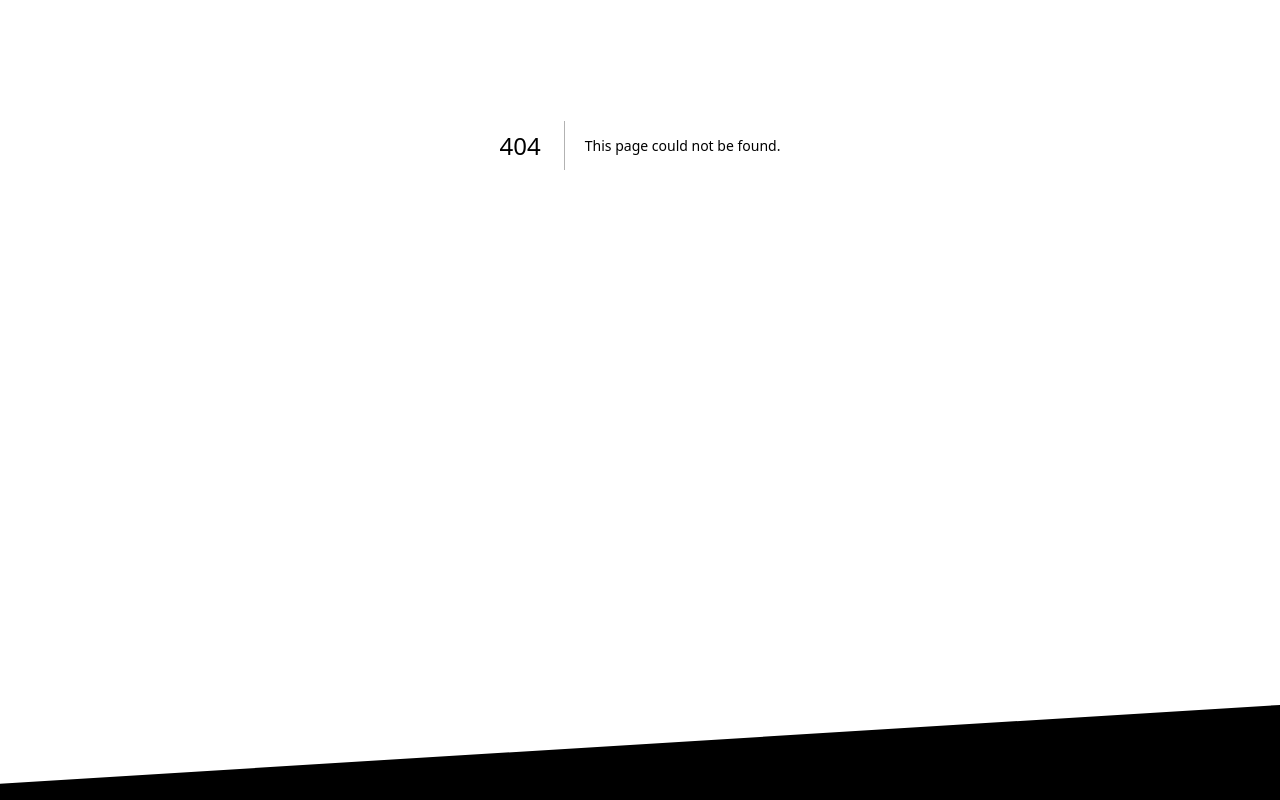
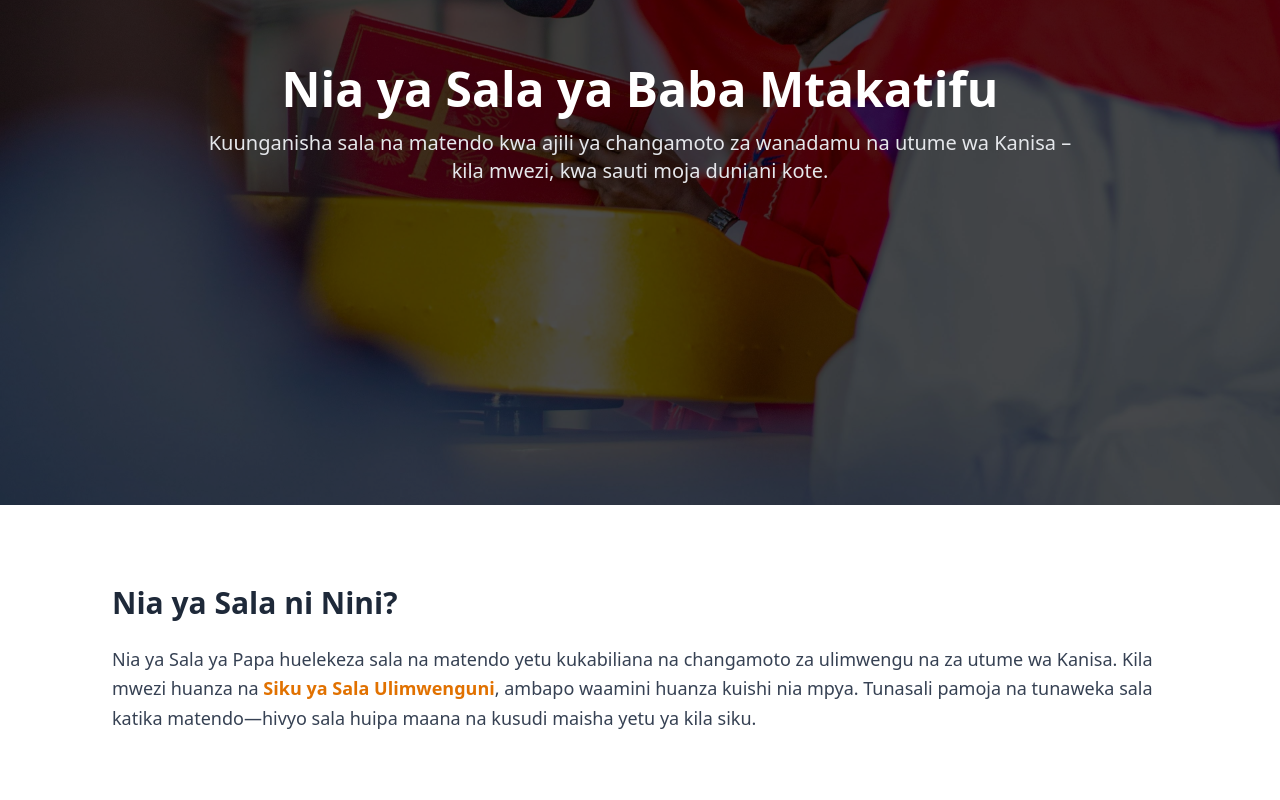
Before and after one commit to johcoder/salayapapa, a Next.js app: page /niayasala in a window 1280 px wide. Before the commit this address had no page. Shown: the part 320-1120 px from the top of the page. Built offline with nearby package versions, Linux system fonts and the light colour scheme.

Commit message:
niayasala page added

```diff
--- /dev/null
+++ b/app/niayasala/page.tsx
@@ -0,0 +1,129 @@
+"use client";
+
+import { motion } from "framer-motion";
+
+export default function NiaZaSalaPage() {
+  return (
+    <main className="w-full text-gray-800">
+      {/* HERO */}
+      <section className="relative min-h-[95vh] flex items-center justify-center px-6 text-white">
+        <div
+          className="absolute inset-0 bg-cover bg-center bg-no-repeat"
+          style={{ backgroundImage: "url('/africanpray.jpg')" }}
+        />
+        <div className="absolute inset-0 bg-black/70" />
+        <motion.div
+          initial={{ opacity: 0, y: 40 }}
+          animate={{ opacity: 1, y: 0 }}
+          transition={{ duration: 1 }}
+          className="relative z-10 max-w-4xl text-center"
+        >
+          <h1 className="text-4xl md:text-5xl font-bold mb-4">
+            Nia ya Sala ya Baba Mtakatifu
+          </h1>
+          <p className="text-lg md:text-xl text-gray-200">
+            Kuunganisha sala na matendo kwa ajili ya changamoto za wanadamu
+            na utume wa Kanisa – kila mwezi, kwa sauti moja duniani kote.
+          </p>
+        </motion.div>
+      </section>
+
+      {/* WHAT IS */}
+      <section className="py-20 px-6 md:px-12 max-w-6xl mx-auto">
+        <motion.h2
+          initial={{ opacity: 0, y: 20 }}
+          whileInView={{ opacity: 1, y: 0 }}
+          transition={{ duration: 0.6 }}
+          viewport={{ once: true }}
+          className="text-3xl font-bold mb-6"
+        >
+          Nia ya Sala ni Nini?
+        </motion.h2>
+        <motion.p
+          initial={{ opacity: 0 }}
+          whileInView={{ opacity: 1 }}
+          transition={{ duration: 0.8 }}
+          viewport={{ once: true }}
+          className="text-lg leading-relaxed text-gray-700"
+        >
+          Nia ya Sala ya Papa huelekeza sala na matendo yetu kukabiliana na
+          changamoto za ulimwengu na za utume wa Kanisa. Kila mwezi huanza na
+          <span className="font-semibold text-amber-600"> Siku ya Sala Ulimwenguni</span>,
+          ambapo waamini huanza kuishi nia mpya. Tunasali pamoja na tunaweka
+          sala katika matendo—hivyo sala huipa maana na kusudi maisha yetu ya kila siku.
+        </motion.p>
+      </section>
+
+      {/* PATHS */}
+      <section className="bg-gray-50 py-20 px-6 md:px-12">
+        <div className="max-w-6xl mx-auto">
+          <h2 className="text-3xl font-bold mb-10">Jinsi ya Kuishi kama Mtume wa Sala</h2>
+
+          <div className="grid grid-cols-1 md:grid-cols-2 gap-8">
+            {[
+              {
+                title: "Ushiriki wa Wazi",
+                text:
+                  "Uko wazi kwa kila mbatizwa. Inahusisha kuingiza Nia za Sala za Papa katika sala za kila siku na kushiriki hasa Ijumaa ya Kwanza ya kila mwezi. Inaweza kufanywa na watu binafsi au vikundi kama wanakwaya, watumishi wa altare, wanafunzi, na jumuiya mbalimbali.",
+              },
+              {
+                title: "Uanachama wa Utume",
+                text:
+                  "Ni njia ya kina zaidi kwa kuanzisha uhusiano na ofisi husika. Inajumuisha malezi, mikutano, mafungo na kufuatilia taarifa rasmi. Inaweza kuwa ya mtu binafsi au ya kikundi/jumuiya yenye muundo wa kitume.",
+              },
+            ].map((item, i) => (
+              <motion.div
+                key={i}
+                initial={{ opacity: 0, y: 30 }}
+                whileInView={{ opacity: 1, y: 0 }}
+                transition={{ duration: 0.6, delay: i * 0.2 }}
+                viewport={{ once: true }}
+                className="bg-white rounded-3xl shadow-xl p-8"
+              >
+                <h3 className="text-xl font-bold mb-3 text-amber-600">
+                  {item.title}
+                </h3>
+                <p className="text-gray-700 leading-relaxed">{item.text}</p>
+              </motion.div>
+            ))}
+          </div>
+        </div>
+      </section>
+
+      {/* MEMBERSHIP DETAILS */}
+      <section className="py-20 px-6 md:px-12 max-w-6xl mx-auto">
+        <div className="grid grid-cols-1 md:grid-cols-3 gap-8">
+          {[
+            {
+              title: "Mtu Binafsi",
+              text:
+                "Kuishi nyakati tatu za sala kila siku: Asubuhi (sala ya kujitoa), Mchana, na Usiku. Lengo ni kukua katika urafiki wa karibu na Bwana, kwa pamoja na Mama Maria.",
+            },
+            {
+              title: "Kikundi/Jumuiya",
+              text:
+                "Jumuiya za parokia, shule, vyuo au vikundi vya kitume hushiriki sala, malezi, mafungo na matendo ya huruma; pia huunga mkono Vijana Wana-Ekaristia (EYM).",
+            },
+            {
+              title: "Wakfu Binafsi",
+              text:
+                "Kwa wenye wito wa ukaribu na Moyo Mtakatifu wa Yesu. Hufanya agano rasmi na Kanisa, wakijiweka tayari kuhudumia familia ya Mtandao wa Sala na EYM.",
+            },
+          ].map((c, i) => (
+            <motion.div
+              key={i}
+              initial={{ opacity: 0, y: 30 }}
+              whileInView={{ opacity: 1, y: 0 }}
+              transition={{ duration: 0.6, delay: i * 0.2 }}
+              viewport={{ once: true }}
+              className="bg-white rounded-3xl shadow-xl p-8 hover:shadow-2xl transition"
+            >
+              <h3 className="text-xl font-bold mb-3 text-amber-600">{c.title}</h3>
+              <p className="text-gray-700 leading-relaxed">{c.text}</p>
+            </motion.div>
+          ))}
+        </div>
+      </section>
+    </main>
+  );
+}
```
